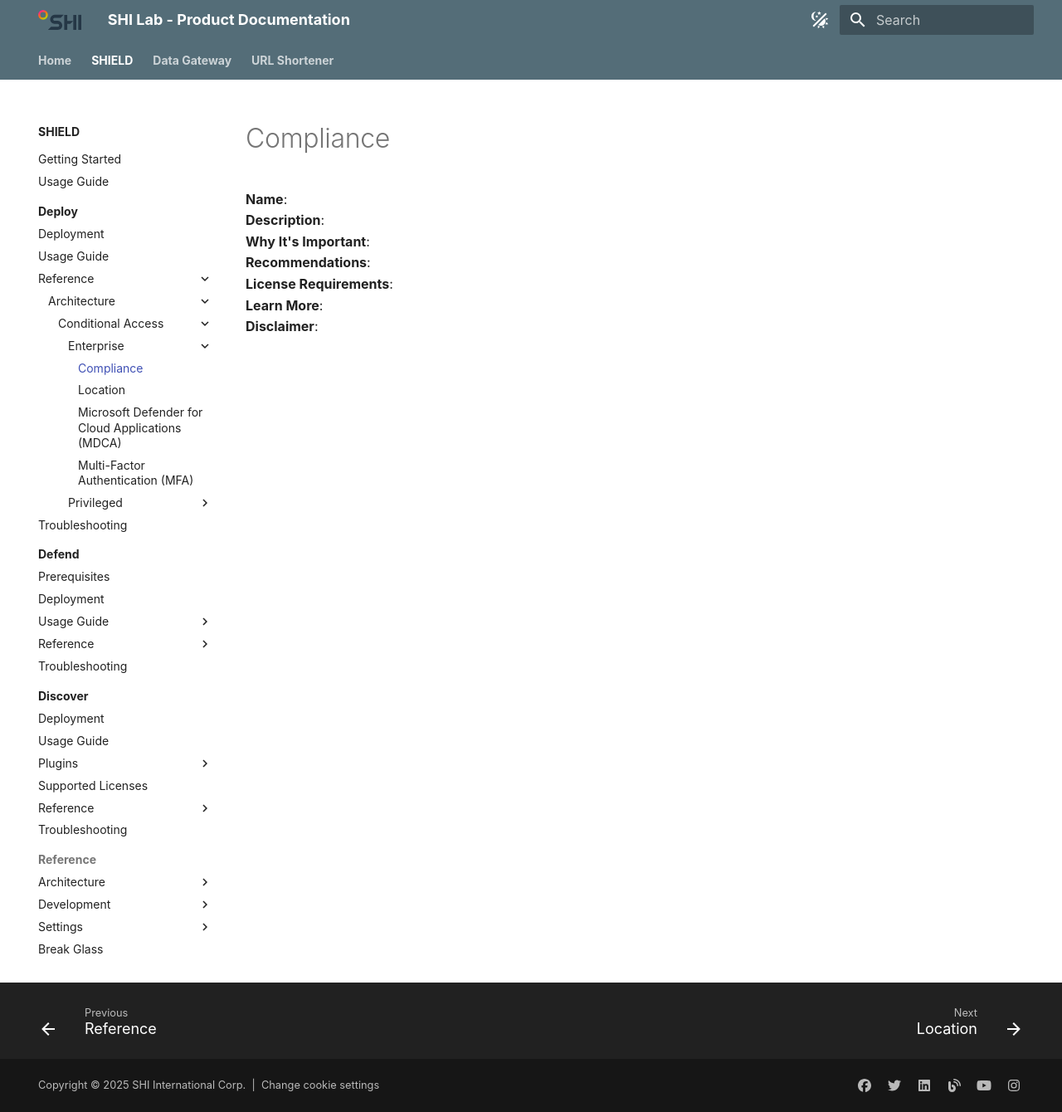
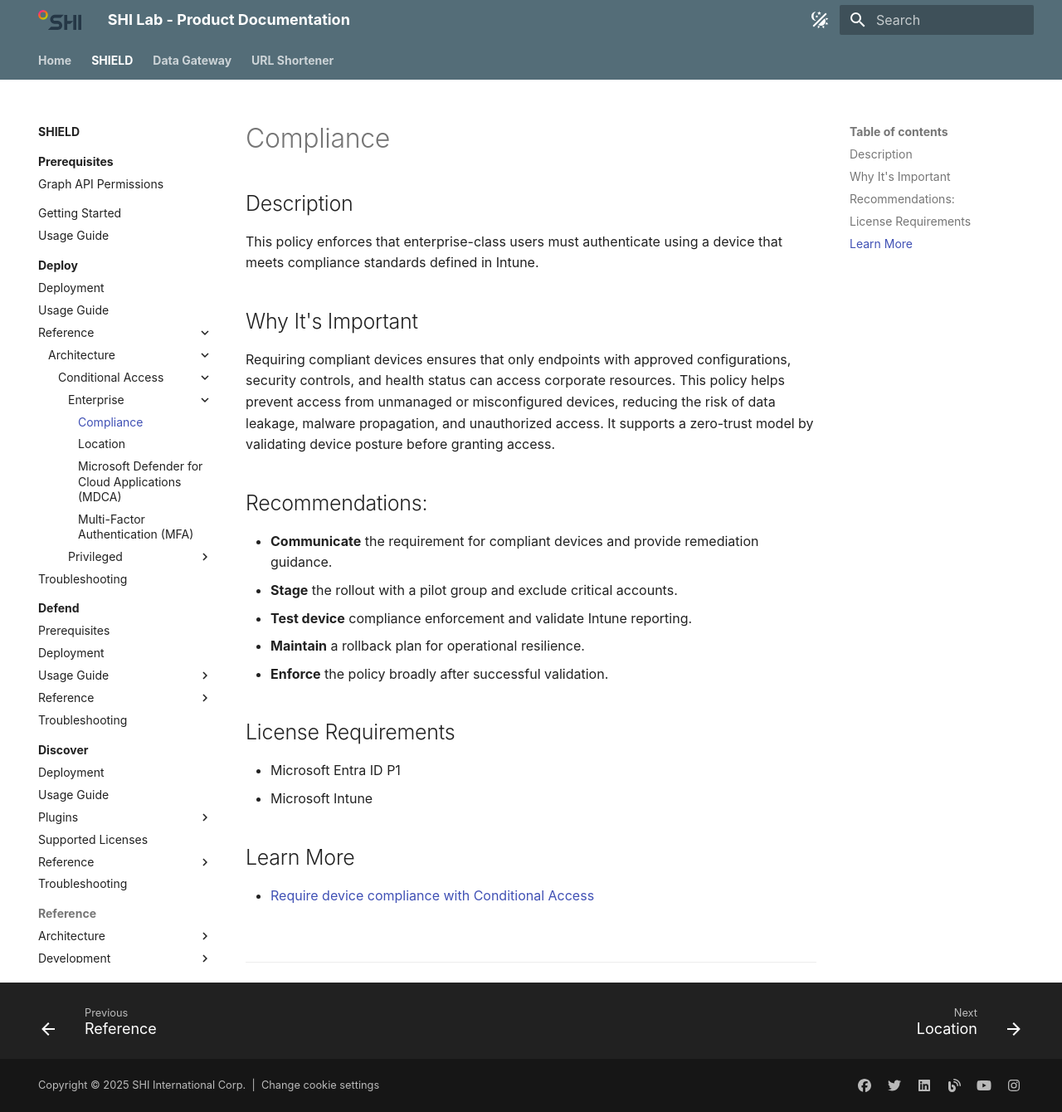
Before and after one commit to Software-Hardware-Integration-Lab/Documentation, an MkDocs documentation site: the page built from docs/SHIELD/Deploy/Reference/Architecture/Conditional-Access/Enterprise/Compliance.md, in a window 1280 px wide and 1340 px high. Shown: the whole window at 83% size. Built offline with MkDocs 1.6.1 and Material for MkDocs 9.7.7, drawn with Linux system fonts in a browser that asks for light colours; plug-ins that fetch from the network failed and are left out.

Commit message:
Added content to enterprise policies

```diff
--- a/docs/SHIELD/Deploy/Reference/Architecture/Conditional-Access/Enterprise/Compliance.md
+++ b/docs/SHIELD/Deploy/Reference/Architecture/Conditional-Access/Enterprise/Compliance.md
@@ -1,7 +1,31 @@
-**Name**:
-**Description**:
-**Why It's Important**:
-**Recommendations**:
-**License Requirements**:
-**Learn More**:
-**Disclaimer**:
+# Compliance
+
+## Description
+
+This policy enforces that enterprise-class users must authenticate using a device that meets compliance standards defined in Intune.
+
+## Why It's Important
+
+Requiring compliant devices ensures that only endpoints with approved configurations, security controls, and health status can access corporate resources. This policy helps prevent access from unmanaged or misconfigured devices, reducing the risk of data leakage, malware propagation, and unauthorized access. It supports a zero-trust model by validating device posture before granting access.
+
+## Recommendations:
+
+- **Communicate** the requirement for compliant devices and provide remediation guidance.
+- **Stage** the rollout with a pilot group and exclude critical accounts.
+- **Test device** compliance enforcement and validate Intune reporting.
+- **Maintain** a rollback plan for operational resilience.
+- **Enforce** the policy broadly after successful validation.
+
+
+## License Requirements
+
+- Microsoft Entra ID P1
+- Microsoft Intune
+
+## Learn More
+
+- [Require device compliance with Conditional Access](https://learn.microsoft.com/en-us/entra/identity/conditional-access/policy-all-users-device-compliance){:target="_blank"}
+
+<br>
+
+---
```
Also changed, not shown: docs/SHIELD/Deploy/Reference/Architecture/Conditional-Access/Enterprise/Location.md (+30 -7 lines), docs/SHIELD/Deploy/Reference/Architecture/Conditional-Access/Enterprise/MDCA.md (+30 -7 lines), docs/SHIELD/Deploy/Reference/Architecture/Conditional-Access/Enterprise/MFA.md (+29 -7 lines).
